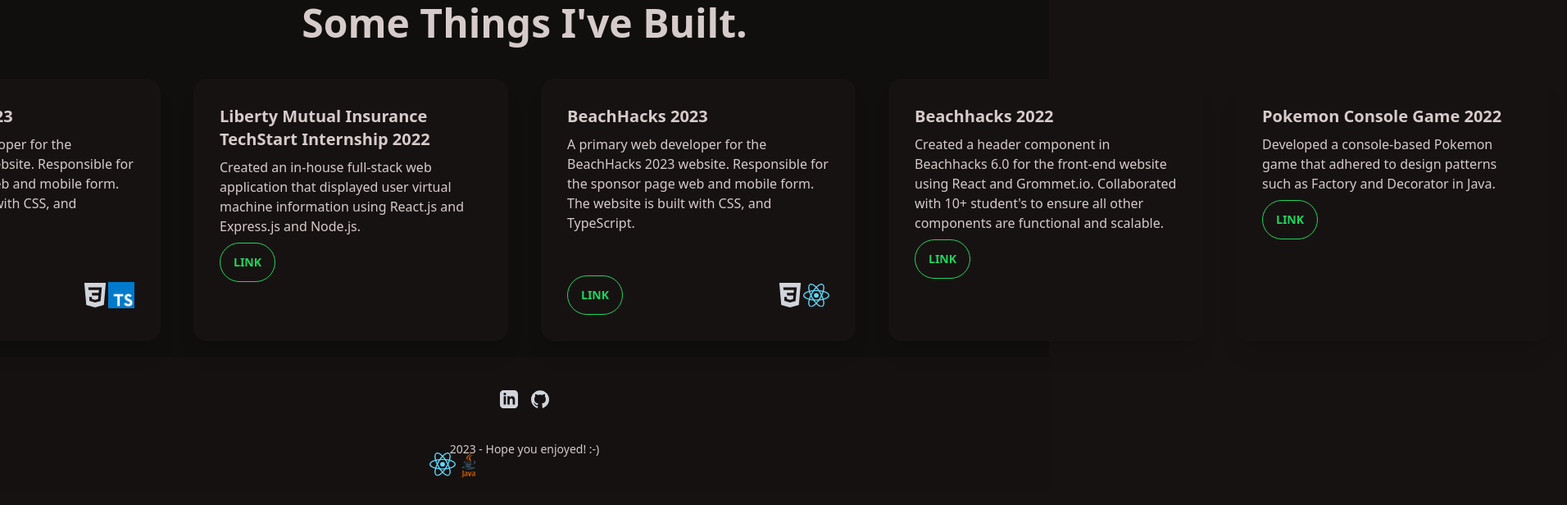
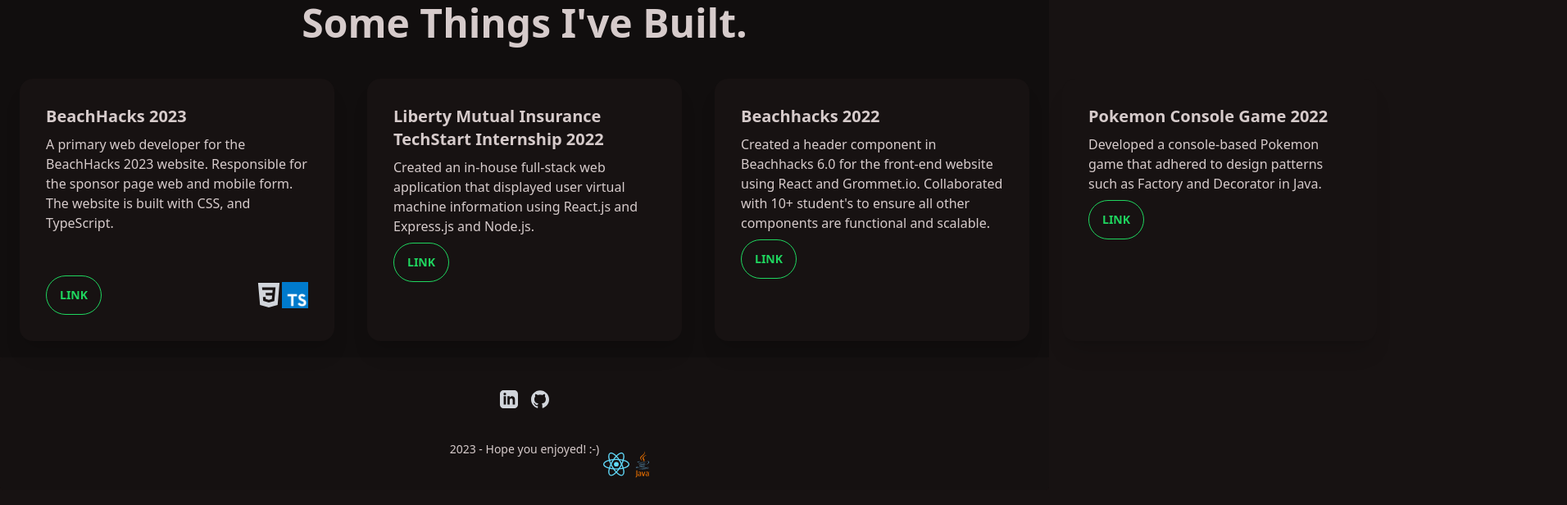
Before and after one commit to diegogarciacs/portfolio, a React (Create React App) app: page / in a window 1280 px wide. Shown: the part 700-1316 px from the top of the page at 82% size, 1912 px wide, since content can reach past the window. Built offline with nearby package versions, Linux system fonts and the light colour scheme; what prettier-plugin-tailwindcss, tailwindcss-font-inter would draw is missing.

Commit message:
fix: removed redundant project

```diff
--- a/src/data/CardData.tsx
+++ b/src/data/CardData.tsx
@@ -47,19 +47,6 @@
     ],
   },
   {
-    title: "BeachHacks 2023",
-    content:
-      "A primary web developer for the BeachHacks 2023 website. Responsible for the sponsor page web and mobile form." +
-      " The website is" +
-      " built with CSS, and TypeScript.",
-    image: "https://i.imgur.com/example.jpg",
-    link: "https://beachhacks.com",
-    svgImages: [
-      <CSSIcon className='w-12 fill-gray-300  md:w-8' />,
-      <ReactIcon className='w-12 fill-gray-300  md:w-8' />,
-    ],
-  },
-  {
     title: "Beachhacks 2022",
     content:
       "Created a header component in Beachhacks 6.0 for the front-end website using React and Grommet.io." +
```
